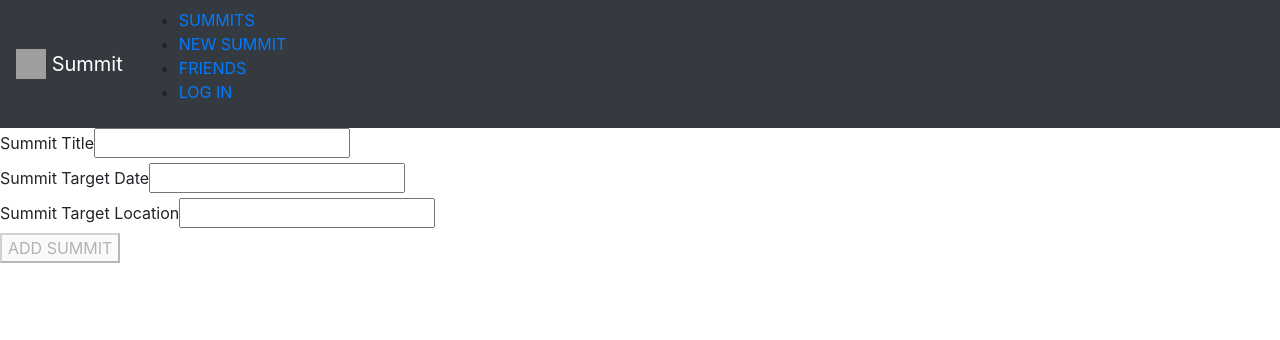
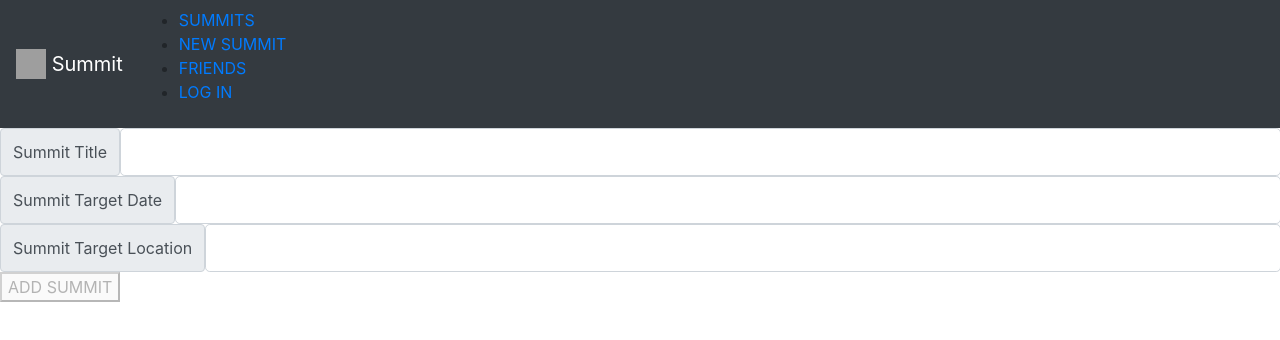
Before and after one commit to gamichwi/Summit, a React (Create React App) app in the folder summit-front-end/: page /summits/new in a window 1280 px wide. Shown: the top 340 px of the page. Built offline with nearby package versions, Linux system fonts and the light colour scheme; grey boxes are pictures that could not be loaded.

Commit message:
updated input component to include react-bootstrap.

```diff
--- a/summit-front-end/package.json
+++ b/summit-front-end/package.json
@@ -11,8 +11,7 @@
     "react-bootstrap": "1.0.0-beta.16",
     "react-dom": "^16.12.0",
     "react-router-dom": "5.1.2",
-    "react-scripts": "3.3.0",
-    "react-transition-group": "^4.3.0"
+    "react-scripts": "3.3.0"
   },
   "scripts": {
     "start": "react-scripts start",
--- a/summit-front-end/src/shared/components/FormElements/Input.js
+++ b/summit-front-end/src/shared/components/FormElements/Input.js
@@ -1,4 +1,5 @@
 import React, { useEffect, useReducer } from "react";
+import { InputGroup, FormControl } from "react-bootstrap";
 
 import { validate } from "../../util/validators";
 
@@ -24,7 +25,7 @@ const inputReducer = (state, action) => {
 
 const Input = props => {
   const [inputState, dispatch] = useReducer(inputReducer, {
-    value: props.initialValue || '',
+    value: props.initialValue || "",
     isValid: props.initialValid || false,
     isTouched: false
   });
@@ -32,12 +33,14 @@ const Input = props => {
   const { id, onInput } = props;
   const { value, isValid } = inputState;
 
-  useEffect(() => {
+  useEffect(
+    () => {
       props.onInput(props.id, inputState.value, inputState.isValid);
     },
     //Hide warning about useEffect on the next line
     // eslint-disable-next-line react-hooks/exhaustive-deps
-  [id, value, isValid, onInput]);
+    [id, value, isValid, onInput]
+  );
 
   const changeHandler = event => {
     dispatch({
@@ -48,7 +51,8 @@ const Input = props => {
   };
 
   const touchHandler = event => {
-    dispatch({ type: "TOUCH",
+    dispatch({
+      type: "TOUCH",
       val: event.target.value,
       validators: props.validators
     });
@@ -56,7 +60,11 @@ const Input = props => {
 
   const element =
     props.element === "input" ? (
-      <input
+      <>
+        <InputGroup size="lg">
+          <FormControl
+            aria-label="Large"
+            aria-describedby="inputGroup-sizing-sm"
             id={props.id}
             type={props.type}
             placeholder={props.placeholder}
@@ -64,20 +72,30 @@ const Input = props => {
             onBlur={touchHandler}
             value={inputState.value}
           />
+        </InputGroup>
+      </>
     ) : (
-      <textarea
+    <>
+      <InputGroup size="lg">
+      <FormControl
         id={props.id}
         rows={props.rows || 3}
         onChange={changeHandler}
         onBlur={touchHandler}
         value={inputState.value}
       />
+      </InputGroup>
+      </>
     );
 
   return (
     <div>
-      <label htmlFor={props.id}>{props.label}</label>
+      <InputGroup.Prepend>
+      <InputGroup.Text htmlFor={props.id}>{props.label}</InputGroup.Text>
+
+      {/* <label htmlFor={props.id}>{props.label}</label> */}
       {element}
+      </InputGroup.Prepend>
       {!inputState.isValid && inputState.isTouched && <p>{props.errorText}</p>}
     </div>
   );
--- a/summit-front-end/src/summits/components/SummitItem.js
+++ b/summit-front-end/src/summits/components/SummitItem.js
@@ -17,8 +17,6 @@ const SummitItem = props => {
         show={showMap}
         onHide={closeMapHandler}
         header={props.title}
-        contentClass="place-item__modal-content"
-        footerClass="place-item__modal-actions"
         footer={<Button onClick={closeMapHandler}>CLOSE</Button>}>
 
       <div className='map-container'>
```
Lines whose indentation alone changed are shown as unchanged.
